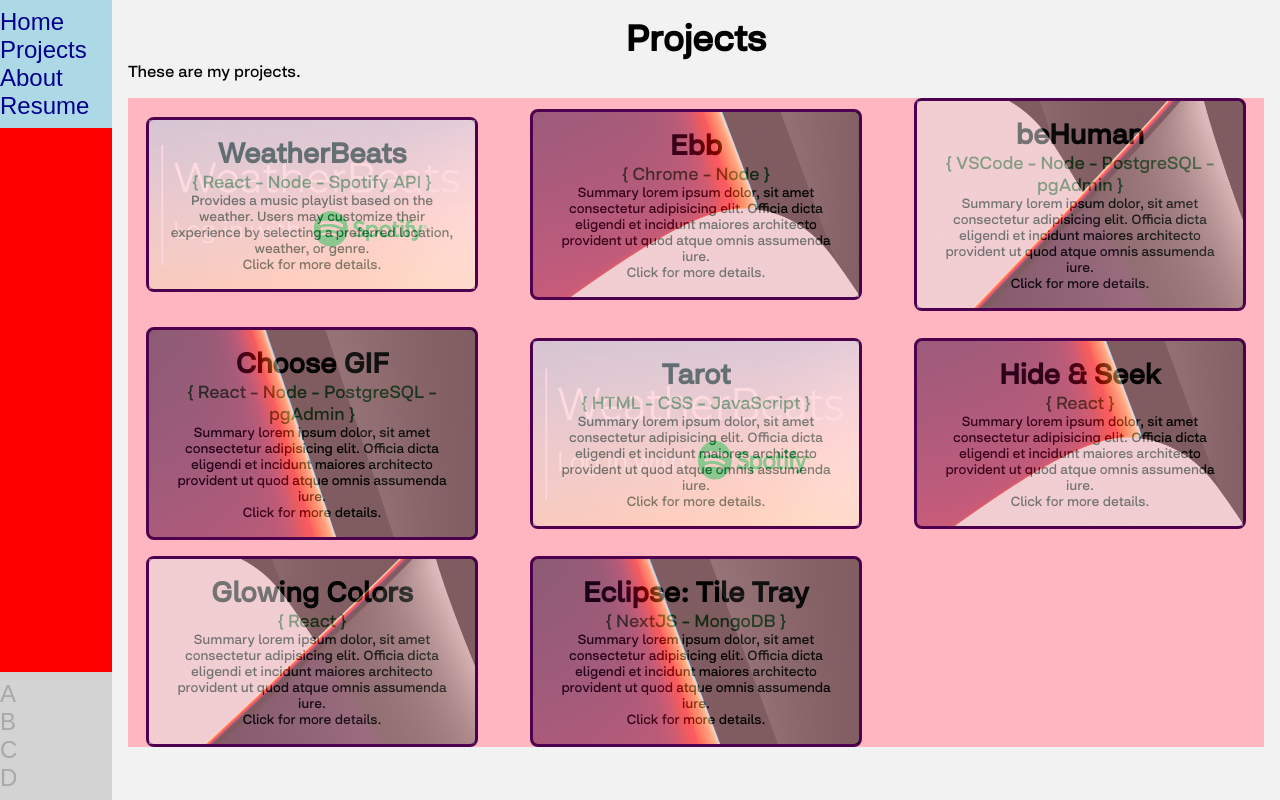
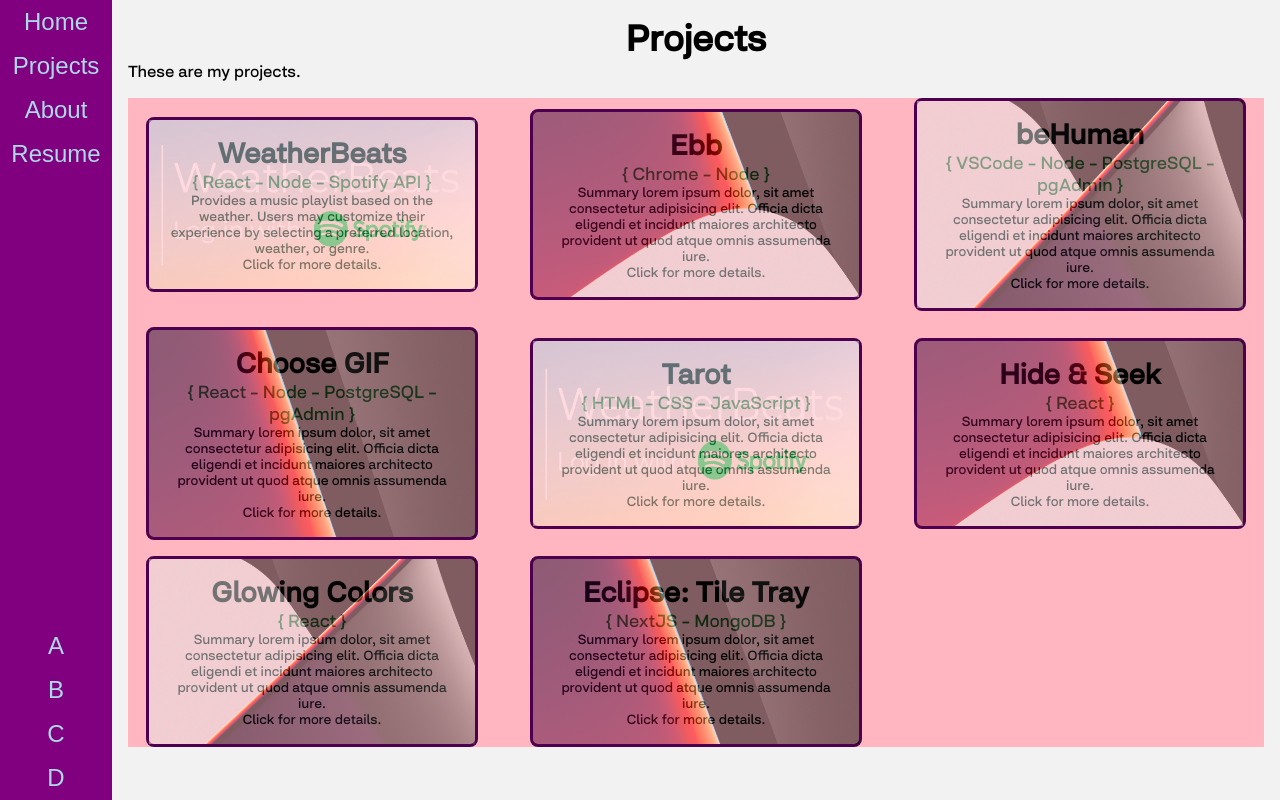
Before and after one commit to franco-ortega/portfolio-beta-01, a Next.js app: page /projects in a window 1280 px wide. Built offline with nearby package versions, Linux system fonts and the light colour scheme.

Commit message:
display navs in sidebar on larger screen sizes

```diff
--- a/components/projects/Projects.module.scss
+++ b/components/projects/Projects.module.scss
@@ -2,7 +2,7 @@
 
 .Projects {
   // background-color: var(--page-bgcolor);
-  height: 80vh;
+  height: 85vh;
   width: 100%;
   margin-block: auto;
   padding: 1rem;
--- a/components/test/TestNav.module.scss
+++ b/components/test/TestNav.module.scss
@@ -2,21 +2,15 @@
 
 .TestNav {
   background-color: purple;
-  color: gold;
+  color: lightblue;
 
   nav ul {
-    // display: flex;
-    // flex-direction: row;
-
     padding-block: 0.5rem;
 
     font-size: 1.25rem;
 
     display: grid;
-    // grid-auto-flow: column;
     grid-template-columns: repeat(4, 1fr);
-
-    // justify-items: center;
 
     li {
       // outline: 1px solid black;
@@ -25,17 +19,18 @@
   }
 
   nav:first-child ul {
-    background-color: lightblue;
-    color: darkblue;
+    // background-color: lightblue;
+    // color: darkblue;
 
-    li:nth-child(3) {
-      // background-color: green;
-    }
+    // li:nth-child(2) {
+    //   background-color: green;
+    // }
   }
 
   nav:last-child ul {
-    background-color: lightgray;
-    color: darkgray;
+    // background-color: lightgray;
+    // color: gold;
+    background-color: purple;
 
     width: 100%;
     // width: 75%;
@@ -43,13 +38,13 @@
     position: absolute;
     bottom: 0;
 
-    li:nth-child(3) {
-      // background-color: brown;
-    }
+    // li:nth-child(3) {
+    //   background-color: brown;
+    // }
   }
 
   @include media-query(junior) {
-    background-color: red;
+    // background-color: red;
     width: fit-content;
     height: 100vh;
 
@@ -63,7 +58,12 @@
 
       display: flex;
       flex-direction: column;
-      align-items: flex-start;
+      // align-items: flex-start;
+      gap: 1rem;
+
+      li {
+        width: 100%;
+      }
     }
   }
 }
```
